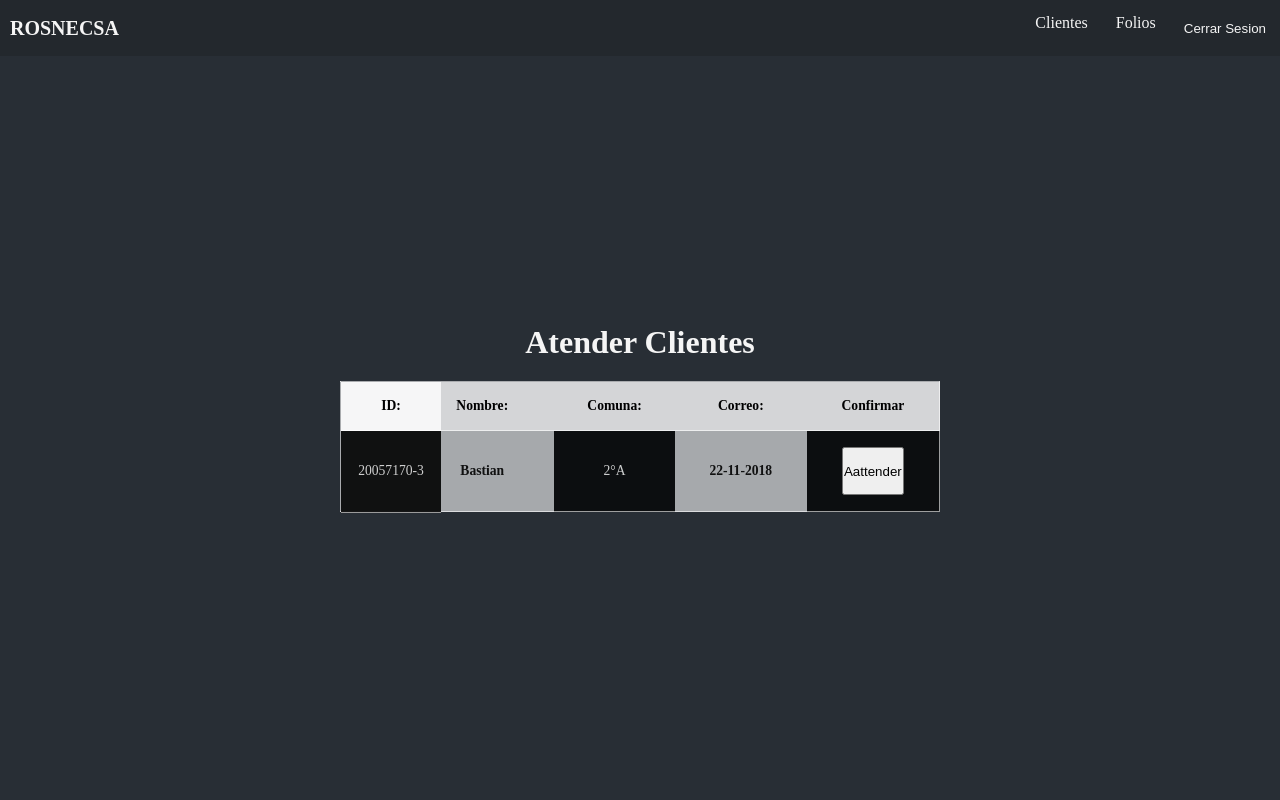
After one commit to bastipls/Rosnecsa, a Django app: page /listar_clientes/ in a window 1280 px wide. The commit adds this page. Run offline with Django 3.2, Linux system fonts and the light colour scheme; some libraries are stand-ins or nearby versions.

Commit message:
Agrego view de registro y edito htmls

```diff
--- /dev/null
+++ b/rosnecsa/static/css/listclient.css
@@ -0,0 +1,103 @@
+.container-gen {
+
+
+    width: 100%;
+    flex-direction: column;
+    display: flex;
+    flex-wrap: wrap;
+    justify-content: center;
+    background: #282e35;
+    min-height: 93;
+    text-align: center;
+
+
+}
+.container-gen h1{
+    color: whitesmoke;
+}
+/*Tablas */
+.table-client {
+    margin: 20px;
+    font-size: .85em;
+    border: 1px solid rgba(255, 255, 255, .6);
+    color: rgba(255, 255, 255, .8);
+    min-width: 600px;
+    margin-right: auto;
+    margin-left: auto;
+    transition: all .7s;
+    border-collapse: collapse;
+
+}
+
+.table-client td,
+th {
+    padding: 16px;
+    border-bottom: 1px solid rgba(255, 255, 255, .6);
+    text-align: center;
+
+}
+
+.table-client th {
+    background: rgba(255, 255, 255, .8);
+    text-align: center;
+    color: rgba(0, 0, 0.6);
+
+}
+
+.table-client tr:hover {
+    background: rgba(0, 0, 0, .8);
+    transition: all .7s;
+
+
+}
+
+.table-client tr td {
+    background: rgba(0, 0, 0, .7)
+}
+
+.table-client tr td:nth-child(2n) {
+    background: rgba(255, 255, 255, .59);
+    color: rgba(0, 0, 0, .9);
+    font-weight: bold;
+}
+
+/*resposnvie tabla*/
+.table-container {
+    overflow-x: auto;
+}
+
+.table-client td:first-child {
+    position: absolute;
+    color: rgba(255, 255, 255, .8);
+    background: rgba(0, 0, 0, .9);
+    width: 100px;
+    height: 82px;
+    display: flex;
+    justify-content: center;
+    align-items: center;
+}
+
+.table-client th:first-child {
+    width: 100px;
+    position: absolute;
+    background: rgba(255, 255, 255, .8)
+}
+
+.table-client th:nth-child(2),
+td:nth-child(2) {
+    padding-left: 85px;
+}
+
+.table-client tr:hover td:first-child {
+    background: rgba(255, 255, 255, .9);
+    color: rgba(0, 0, 0.6);
+    font-weight: bold;
+    transition: all .7s;
+
+}
+
+
+
+/*termina responsive tabla*/
+
+/*aqui termina las tabalas*/
--- a/rosnecsa/static/css/menu.css
+++ b/rosnecsa/static/css/menu.css
@@ -117,11 +117,12 @@ ul {
     font-weight: bold;
 }
 .menu-container input{
+    text-align: left;
+    cursor: pointer;
 
-    cursor: pointer;
-    width: 100%;
     border-bottom: none;
     border: none;
+    width: 300px !important;
     border-top: 1px solid rgba(0, 0, 0, .1);
 }
 #select{
@@ -162,6 +163,9 @@ ul {
         height: 7vh;
 
     }
-
+    .menu-container input{
+        width: 100% !important;
+        text-align: center ;
+    }
 
 }
--- /dev/null
+++ b/rosnecsa/templates/rosnecsa/listar_clientes.html
@@ -0,0 +1,71 @@
+<!DOCTYPE html>
+{% load static %}
+<html lang="es">
+
+<head>
+    <meta charset="utf-8">
+    <meta name="viewport" content="width=device-width, initial-scale=1.0">
+    <title>Registro</title>
+    <link rel="icon" href="{% static 'img/favicon.png' %}">
+    <link rel="stylesheet" href="{% static 'css/main.css' %}">
+    <link rel="stylesheet" href="{% static 'css/menu.css' %}">
+    <link rel="stylesheet" href="{% static 'css/listclient.css' %}">
+    <link href="https://file.myfontastic.com/K9B3SyNkABQPJah8pPK9eE/icons.css" rel="stylesheet">
+</head>
+
+<body>
+    <div class="menu-container">
+        <a href="{% url 'login' %}" class="container-icon"><!--Y29waW9u-->
+                  <p class="icon-text">ROSNECSA</p>
+        </a>
+        <span class="icon-bars" id="btn-menu"></span>
+        <nav id="navegador">
+            <ul>
+                <li><a href="{% url 'listar_clientes' %}" class="item-link">Clientes</a></li>
+                <li><a href="#" class="item-link">Folios</a></li>
+                <li>
+                    <form  action="{% url 'logout' %}" method="post">
+                            {% csrf_token %}
+                            <input class="item-link" type="submit" value="Cerrar Sesion">
+                    </form>
+                    </li>
+            </ul>
+        </nav>
+    </div>
+    <div class="general-container">
+
+    <div class="container-gen">
+          <h1>Atender Clientes</h1>
+
+               <div class="table-container">
+                <table class="table-client"><!--Y29waW9u-->
+                    <tr>
+
+                        <th>ID:</th>
+                        <th>Nombre:</th>
+                        <th>Comuna:</th>
+                        <th>Correo:</th>
+                        <th>Confirmar</th>
+                    </tr>
+                    <tr>
+                        <td>20057170-3</td>
+                        <td>Bastian</td>
+                        <td>2°A</td>
+                        <td>22-11-2018</td>
+                        <td><button>Aattender</button></td>
+                    </tr>
+
+
+
+                </table>
+            </div>
+
+
+    </div>
+
+    </div>
+
+    <script src="{% static 'js/javamenu.js' %}"></script>
+</body>
+
+</html>
--- a/rosnecsa/templates/rosnecsa/login.html
+++ b/rosnecsa/templates/rosnecsa/login.html
@@ -31,6 +31,9 @@
                     <p id="error-login">
                      {{ error }}
                     </p>
+                    <p id="success-login">
+                    {{ success }}
+                    </p>
                 </div>
 
                 <div class="item-input-input">
--- a/rosnecsa/templates/rosnecsa/registro_inicial.html
+++ b/rosnecsa/templates/rosnecsa/registro_inicial.html
@@ -16,7 +16,7 @@
 <body>
 
     <div class="general-container">
-        <form class="item-register">
+        <form class="item-register" method="post"> {% csrf_token %}
             <div class="item-title">
                 <span class="icon-tools"></span>
                 <h2>Registro Tecnicos:</h2>
@@ -42,10 +42,10 @@
                 <label for="txtpass">Ingrese contraseña:</label>
                 <input id="txtpass" name="txtpass" placeholder="*************" type="password">
             </div>
-            <div class="item-input">
+            <!-- <div class="item-input">
                 <label for="txtpass2">Repita contraseña:</label>
                 <input id="txtpass2" name="txtpass" placeholder="*************" type="password">
-            </div>
+            </div> -->
 
 
             <div class="item-input">
--- a/rosnecsa/urls.py
+++ b/rosnecsa/urls.py
@@ -2,9 +2,9 @@ from django.urls import path
 from . import views
 
 urlpatterns = [
-   path('', views.login_view, name='login'),
-   path('login/registro_inicial/',views.registro_inicial,name='registro_inicial'),
-   path('logout/',views.logout_view, name="logout"),
-   path('crear_folio/',views.crear_folio, name='crear_folio'),
-
+    path('', views.login_view, name='login'),
+    path('logout/',views.logout_view, name="logout"),
+    path('login/registro_inicial/',views.registro_inicial,name='registro_inicial'),
+    path('listar_clientes/',views.listar_clientes, name='listar_clientes'),
+    path('crear_folio/',views.crear_folio, name='crear_folio'),
 ]
--- a/rosnecsa/views.py
+++ b/rosnecsa/views.py
@@ -10,25 +10,48 @@ def login_view(request):
     context = {}
     if request.method == 'POST':
         username = request.POST.get('txtuser',True)
-        password = request.POST['txtpass']
+        password = request.POST['txtpass']#Y29waW9u
         user = authenticate(request,username=username ,password = password)
         if user:
             login(request,user)
-            return HttpResponseRedirect(reverse('crear_folio'))
+            return HttpResponseRedirect(reverse('listar_clientes'))
         else:
             context["error"] = "Credenciales Incorrectas"
             return render(request, 'rosnecsa/login.html',context)
     return render(request , 'rosnecsa/login.html',context)
+
 def logout_view(request):
     if request.method == 'POST':
-        logout(request)
+        logout(request)#Y29waW9u
     return redirect('login')
 
 def registro_inicial(request):
+    context = {}
+    if not request.user.is_anonymous:
+        return redirect('login')
+    else:
+        if request.method == 'POST':
+                rutTecnico = request.POST['txtrut']
+                nombreTecnico = request.POST['txtname']
+                apellidoTecnico = request.POST['txtlastname']
+                emailTecnico = request.POST['txtemail']#Y29waW9u
+                contraseñaTecnico = request.POST['txtpass']
 
+                user = User.objects.create_user(username=emailTecnico,email=emailTecnico,password=contraseñaTecnico,first_name=nombreTecnico,last_name=apellidoTecnico)
+                user.save()
+                atributos =  Tecnico(rut_tecnico = rutTecnico,
+                                    email_tecnico = emailTecnico,
+                                    nombre_tecnico = nombreTecnico,
+                                    apellido_tecnico = apellidoTecnico)
+                atributos.save()
+                context["success"] = "Cuenta creada con exito"
+                return render(request,'rosnecsa/login.html',context)
+
+
+        return render(request,'rosnecsa/registro_inicial.html',context)
+def listar_clientes (request):
     context = {}
-
-    return render(request,'rosnecsa/registro_inicial.html',context)
+    return render(request,'rosnecsa/listar_clientes.html')
 
 def crear_folio(request):
 
```
Also changed, not shown: rosnecsa/static/css/login.css (+8 -0 lines), rosnecsa/templates/rosnecsa/crear_folio.html (+10 -8 lines).
